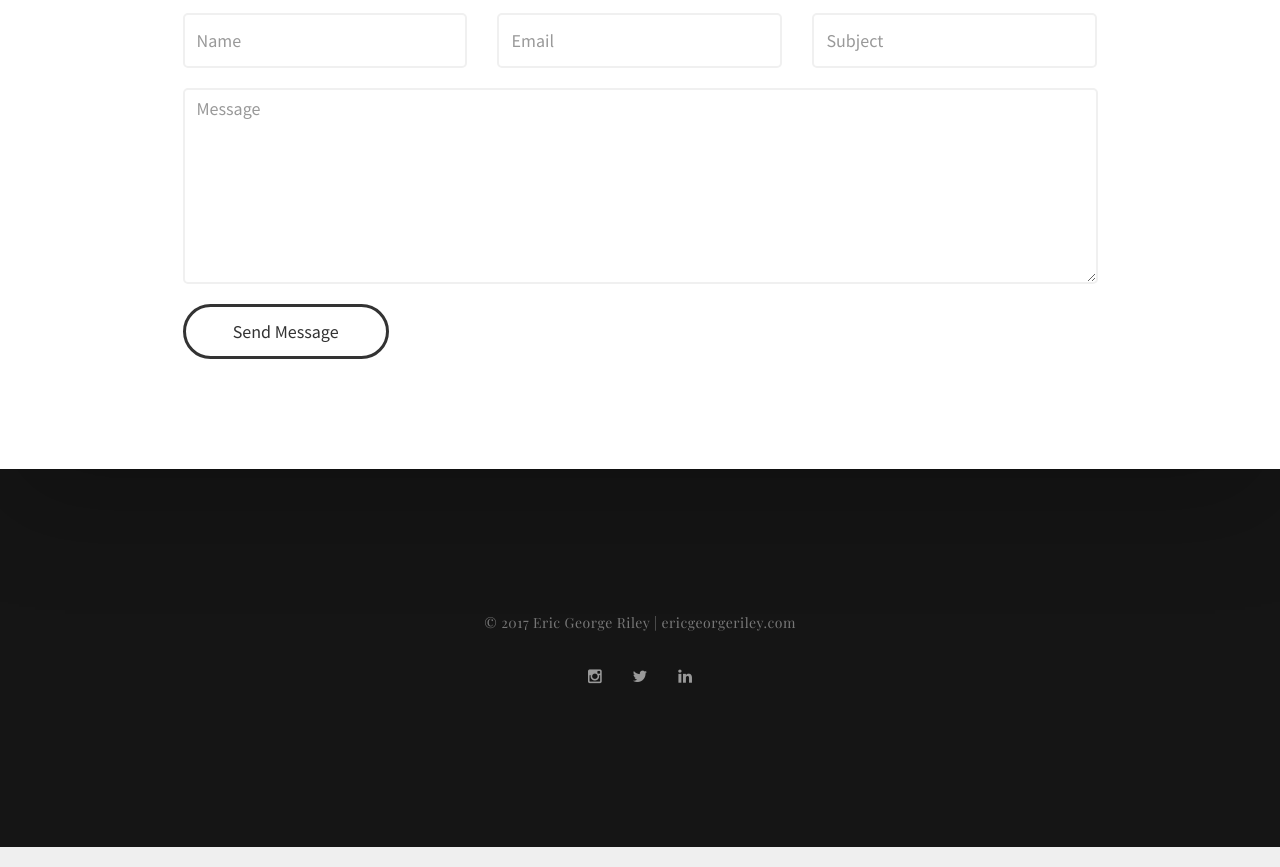
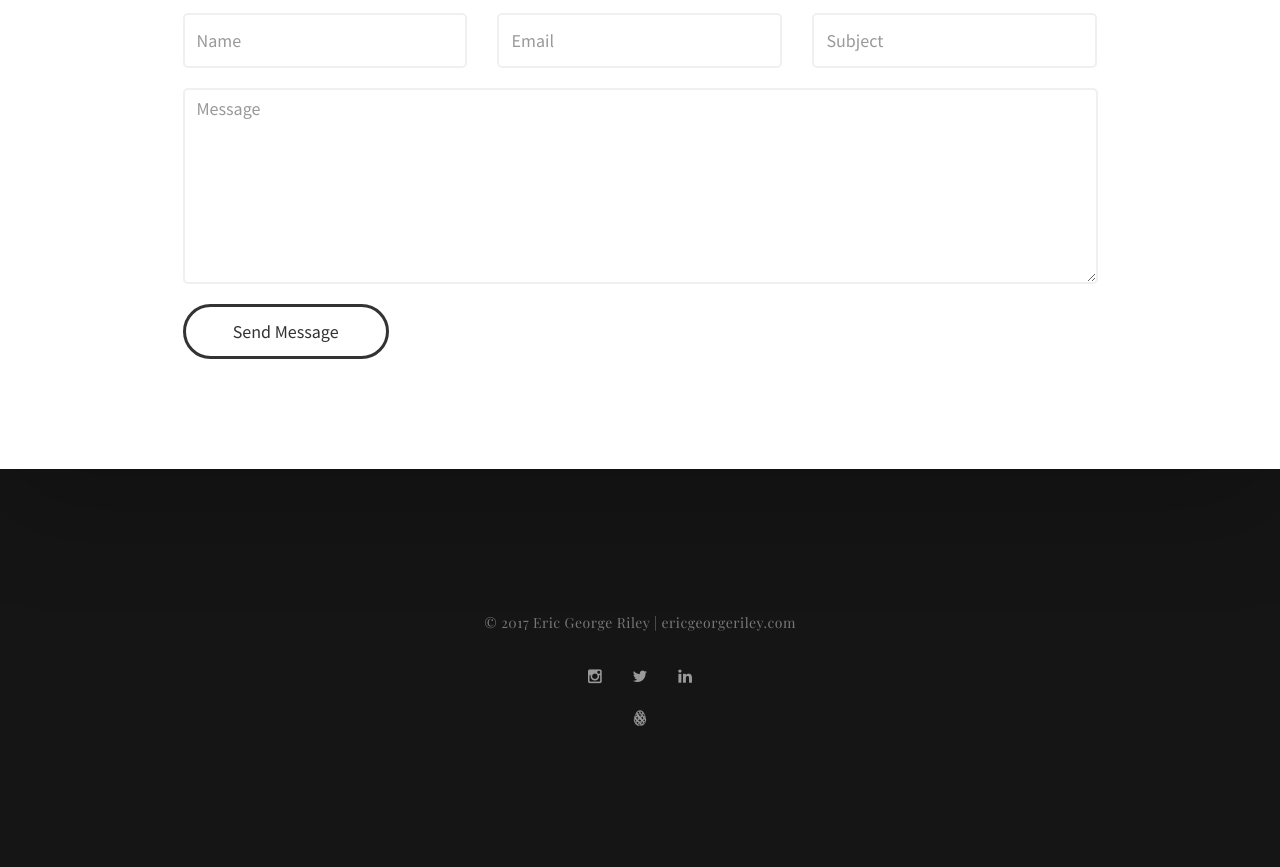
Before and after one commit to ericgeorgeriley/ericgeorgeriley.github.io, a plain HTML site: page index.html in a window 1280 px wide. Shown: the part 3687-4554 px from the top of the page. Drawn offline with nearby package versions, Linux system fonts and the light colour scheme.

Commit message:
nothing to see here..

```diff
--- a/index.html
+++ b/index.html
@@ -308,7 +308,7 @@
                          <li class="wow fadeInUp" data-wow-delay="0.8s"><a href="https://uk.linkedin.com/in/eric-riley-a6582452" class="fa fa-linkedin"></a></li>
                     </ul>
                </div>
-
+               <a href="./conway"> <img class="wow fadeInUp fa" data-wow-delay="0.8s" src="images/egg.svg" width="16px"></a>
           </div>
      </div>
 </footer>
```
Also changed, not shown: images/egg.svg (added).
